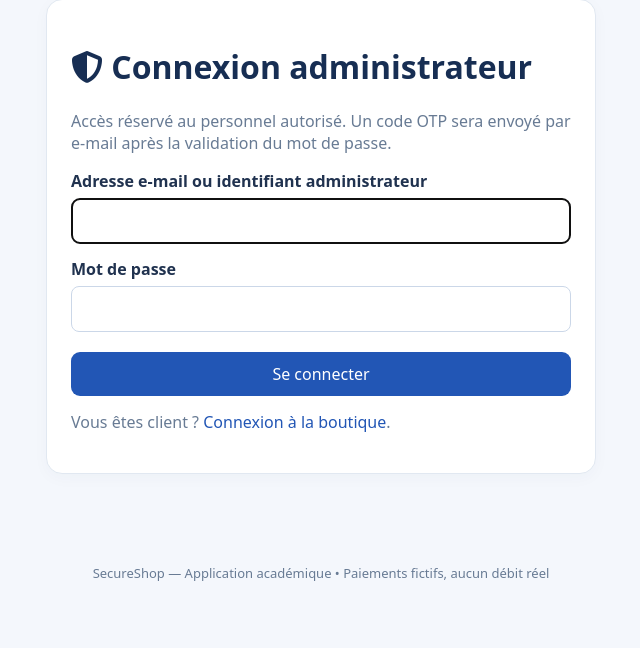
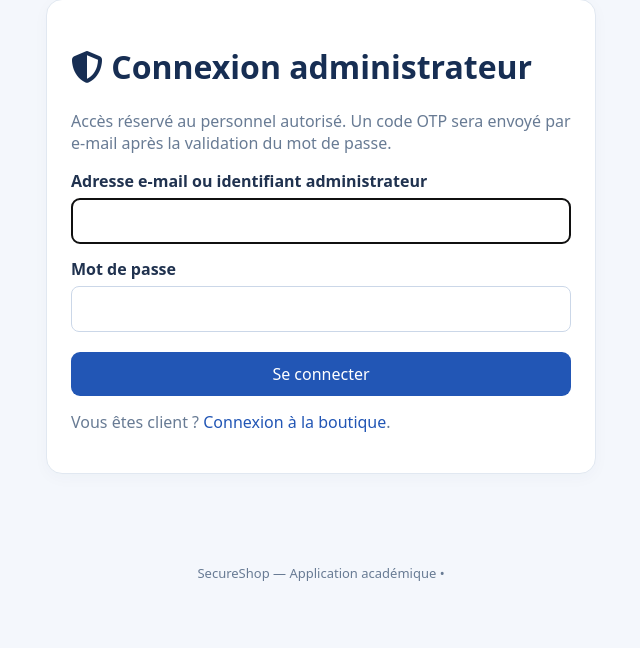
Before and after one commit to Sang-precieux/SecureShop, a Django app: a page that uses SecureShop_PROJET_COMPLET/templates/base.html in a window 1280 px wide. Shown: the part 136-784 px from the top of the page, without its empty margins (319-959 px from the left). Run offline with Django 5.2, Linux system fonts and the light colour scheme.

Commit message:
Update base.html

```diff
--- a/SecureShop_PROJET_COMPLET/templates/base.html
+++ b/SecureShop_PROJET_COMPLET/templates/base.html
@@ -193,5 +193,5 @@ img, video, svg {
 </div></header>
 {% for message in messages %}<div class="flash" role="status">{{ message }}</div>{% endfor %}
 <main>{% block content %}{% endblock %}</main>
-<footer>SecureShop — Application académique • Paiements fictifs, aucun débit réel</footer>
+<footer>SecureShop — Application académique • </footer>
 </body></html>
```
